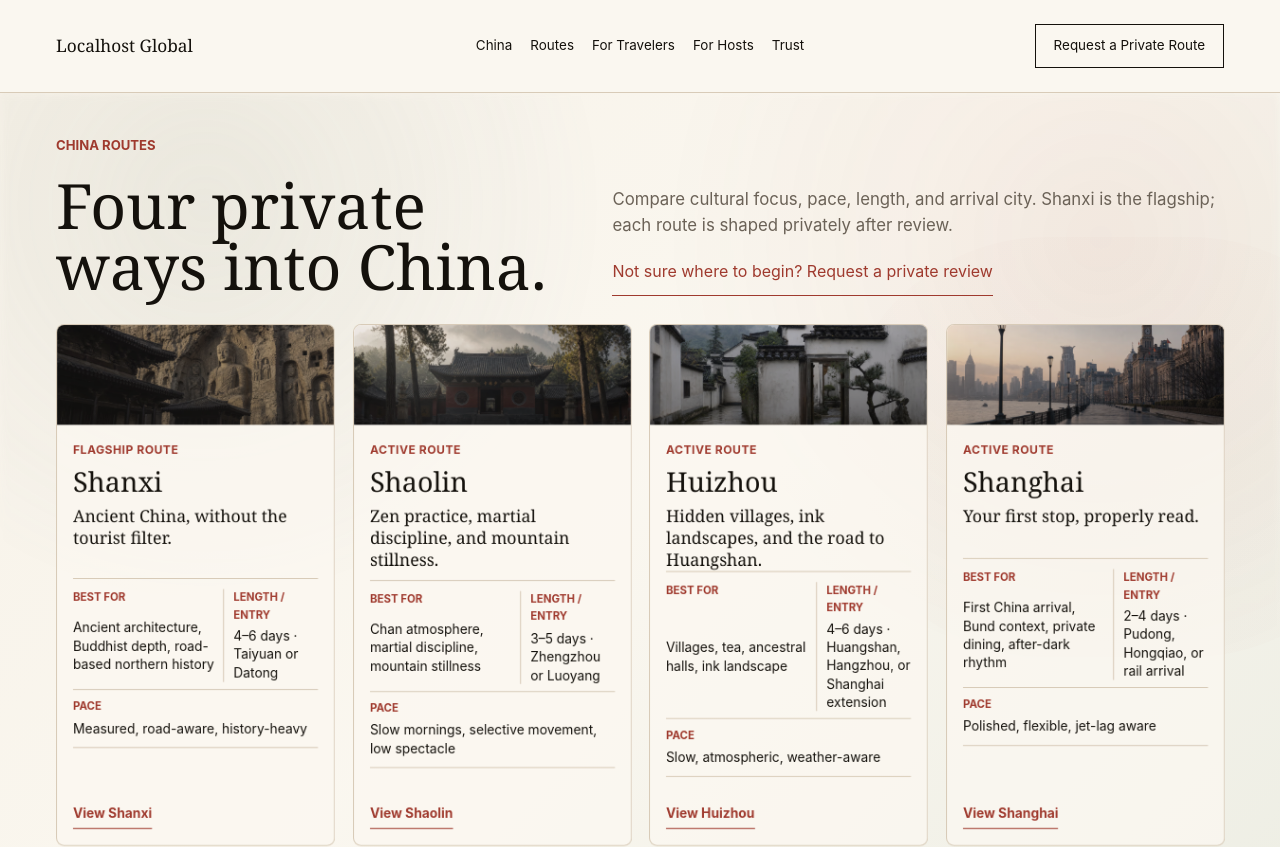
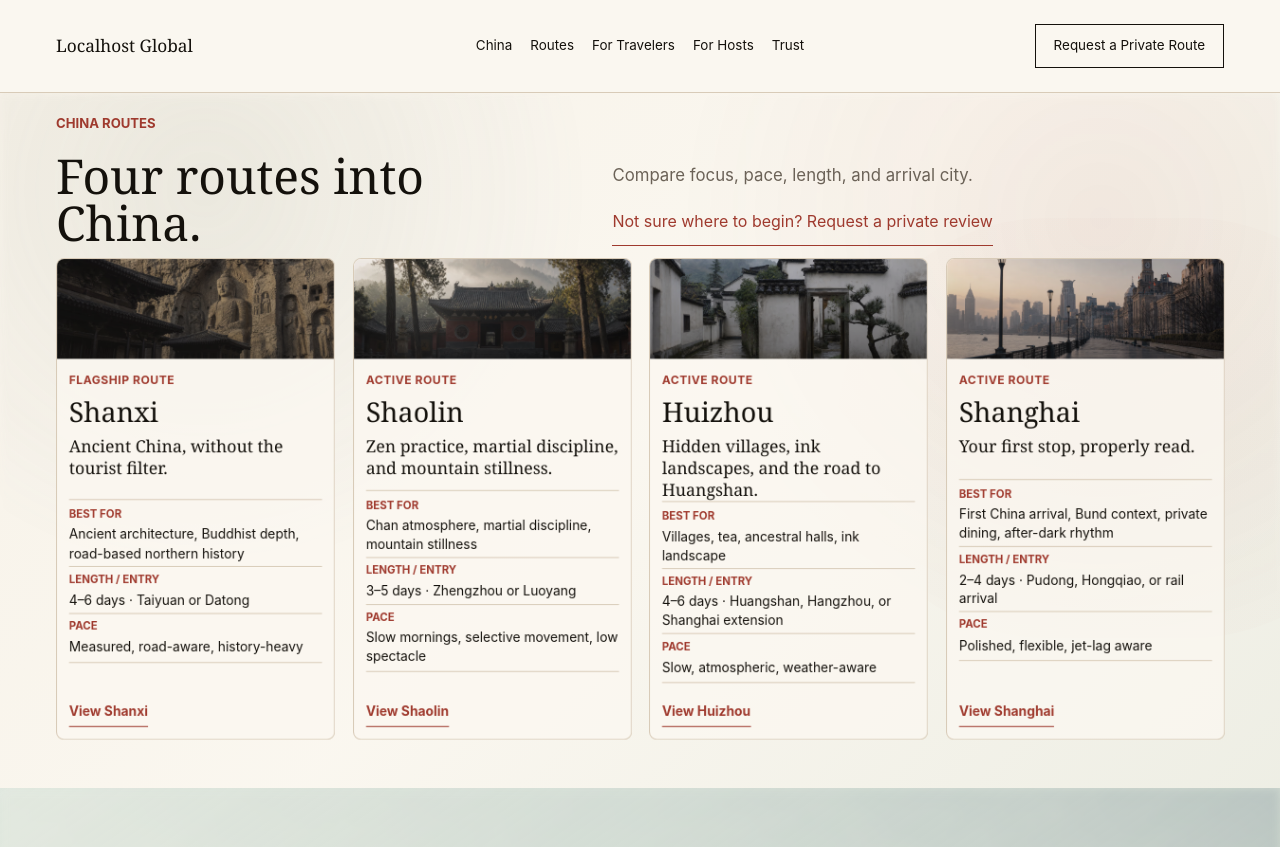
Before and after one commit to luckyericyao/localhostchinav1, a Next.js app: page /journeys in a window 1280 px wide. Shown: the top 847 px of the page. Built offline with nearby package versions, Linux system fonts and the light colour scheme.

Commit message:
Reduce route comparison and private inquiry friction

```diff
--- a/app/globals.css
+++ b/app/globals.css
@@ -984,7 +984,7 @@ a.text-link {
   display: flex;
   flex-direction: column;
   min-height: 0;
-  padding: 16px;
+  padding: 12px;
 }
 
 .journey-comparison-kicker {
@@ -1021,20 +1021,20 @@ a.text-link {
   border-bottom: 1px solid var(--border);
   border-top: 1px solid var(--border);
   display: grid;
-  gap: 7px;
-  grid-template-columns: minmax(0, 1.2fr) minmax(0, 0.8fr);
-  margin: auto 0 16px;
-  padding: 10px 0;
+  gap: 4px;
+  grid-template-columns: minmax(0, 1fr);
+  margin: auto 0 8px;
+  padding: 6px 0;
 }
 
 .journey-comparison-meta div {
   display: grid;
-  gap: 3px;
+  gap: 2px;
 }
 
 .journey-comparison-meta div + div {
-  border-left: 1px solid var(--border);
-  padding-left: 10px;
+  border-top: 1px solid var(--border);
+  padding-top: 4px;
 }
 
 .journey-comparison-meta .journey-comparison-meta-wide {
@@ -1042,7 +1042,7 @@ a.text-link {
   border-top: 1px solid var(--border);
   grid-column: 1 / -1;
   padding-left: 0;
-  padding-top: 8px;
+  padding-top: 4px;
 }
 
 .journey-comparison-meta dt {
@@ -1285,7 +1285,7 @@ a.text-link {
 
 .journeys-decision-section {
   padding-bottom: 48px;
-  padding-top: 42px;
+  padding-top: 20px;
 }
 
 .journeys-decision-header {
@@ -1293,12 +1293,12 @@ a.text-link {
   display: grid;
   gap: 56px;
   grid-template-columns: minmax(0, 0.9fr) minmax(320px, 1.1fr);
-  margin: 0 auto 28px;
+  margin: 0 auto 12px;
   max-width: 1180px;
 }
 
 .journeys-decision-header h1 {
-  font-size: 3.9rem;
+  font-size: 3rem;
   line-height: 0.98;
   margin-bottom: 0;
   max-width: 560px;
@@ -1925,7 +1925,25 @@ a.text-link {
   background:
     linear-gradient(90deg, rgba(247, 242, 232, 0.98), rgba(247, 242, 232, 0.8)),
     image-set(url("/images/inquiry-courtyard-threshold.avif") type("image/avif"), url("/images/inquiry-courtyard-threshold.webp") type("image/webp"), url("/images/inquiry-courtyard-threshold.png") type("image/png")) center/cover;
-  min-height: 390px;
+  min-height: 0;
+  padding-bottom: 24px;
+  padding-top: 24px;
+}
+
+.page-hero--inquiry h1 {
+  font-size: 3.2rem;
+}
+
+.inquiry-intake-section {
+  padding-top: 32px;
+}
+
+.inquiry-intake-section .localhost-intake-form {
+  gap: 14px;
+}
+
+.inquiry-intake-section .privacy-boundary {
+  margin-top: 8px;
 }
 
 .page-hero-copy .support-subhead {
@@ -2536,6 +2554,8 @@ a.text-link {
 }
 
 .inquiry-copy h2 {
+  font-size: 2rem;
+  line-height: 1.12;
   margin-bottom: 24px;
 }
 
@@ -2937,7 +2957,7 @@ a.text-link {
 }
 
 .privacy-boundary--standalone {
-  display: none;
+  display: block;
 }
 
 .optional-toggle,
--- a/app/journeys/page.tsx
+++ b/app/journeys/page.tsx
@@ -53,12 +53,11 @@ export default function JourneysPage() {
           <header className="journeys-decision-header">
             <div>
               <p className="eyebrow">China Routes</p>
-              <h1>Four private ways into China.</h1>
+              <h1>Four routes into China.</h1>
             </div>
             <div className="journeys-decision-copy">
               <p>
-                Compare cultural focus, pace, length, and arrival city. Shanxi is
-                the flagship; each route is shaped privately after review.
+                Compare focus, pace, length, and arrival city.
               </p>
               <Link
                 className="text-link"
--- a/scripts/site-smoke.mjs
+++ b/scripts/site-smoke.mjs
@@ -20,7 +20,7 @@ const expectedContent = new Map([
   [
     "/journeys",
     [
-      "Four private ways into China.",
+      "Four routes into China.",
       "View Shanxi",
       "View Shaolin",
       "View Huizhou",
```
Also changed, not shown: components/LocalhostIntakeForm.tsx (+0 -16 lines), scripts/a11y-smoke.mjs (+10 -10 lines), scripts/inquiry-layout-smoke.mjs (+7 -4 lines).
